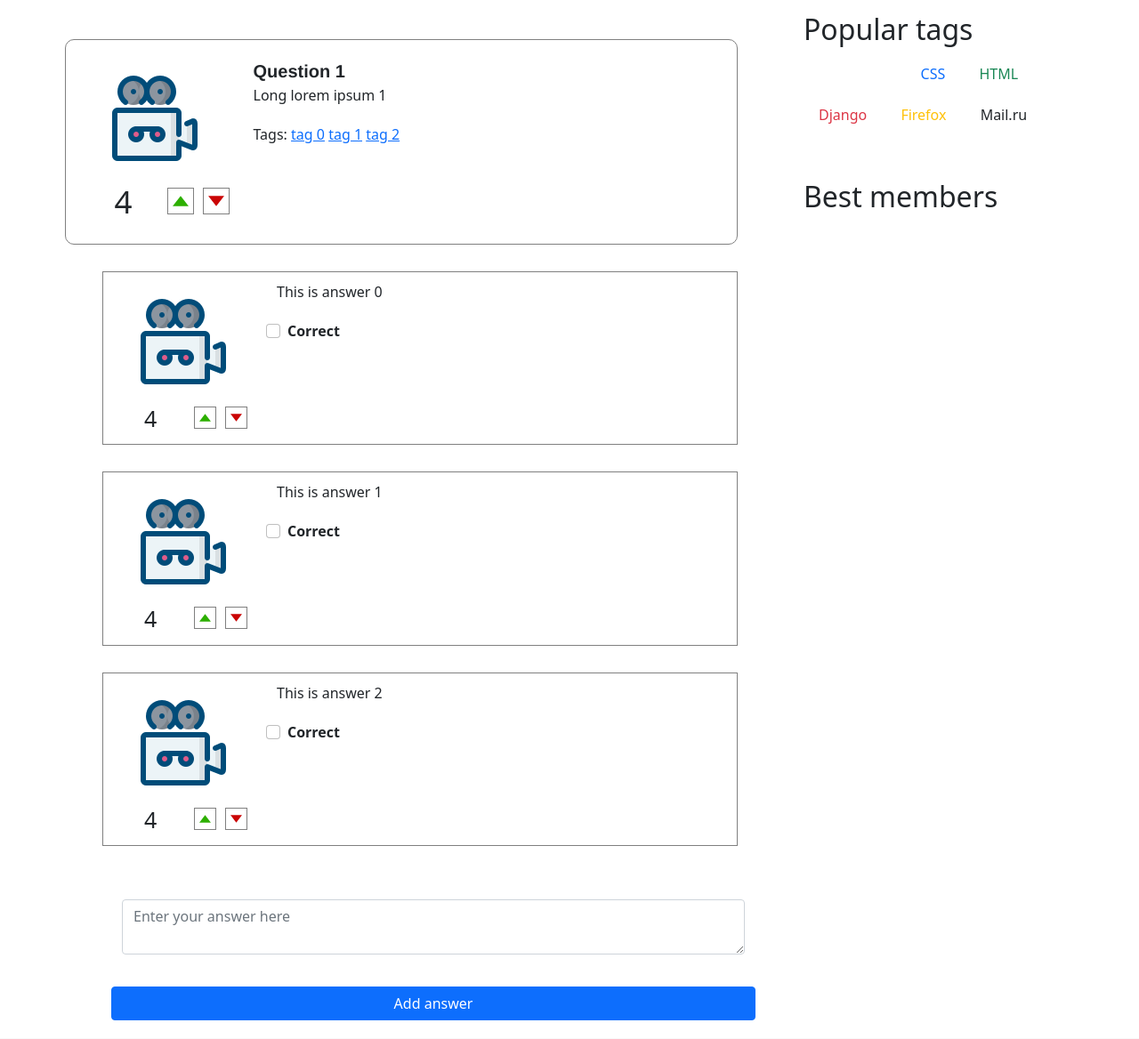
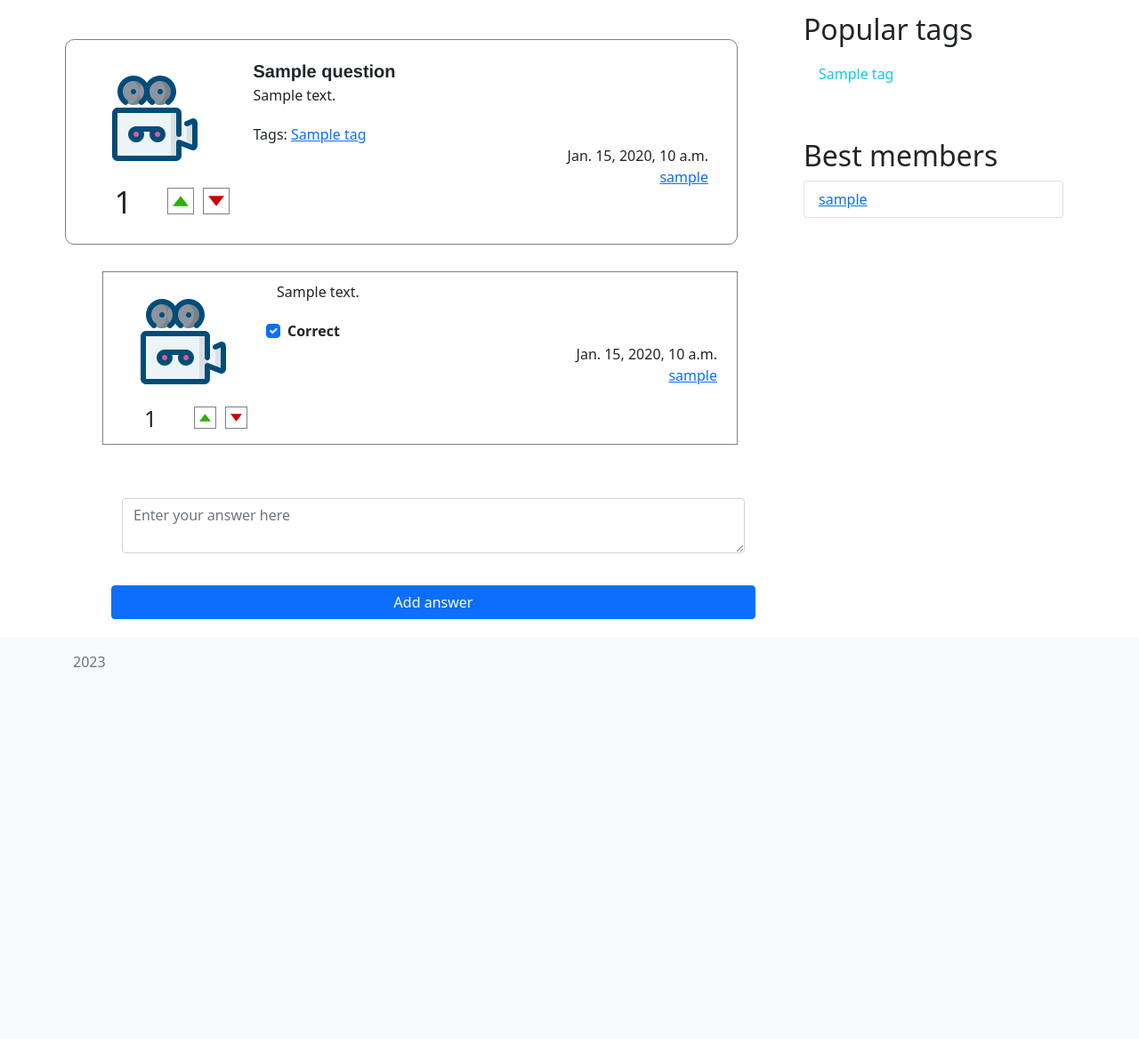
Before and after one commit to mazi-k/WebTechnology, a Django app: page /question/1 in a window 1280 px wide. Shown: the part 66-1234 px from the top of the page at 89% size. After the commit the page ends 816 px from the top, so only its background shows below. Run offline with Django 4.2, Linux system fonts and the light colour scheme; tables that the repository leaves empty hold one stand-in row (values such as "Sample post"); some libraries are stand-ins or nearby versions.

Commit message:
add data showing

```diff
--- a/app/views.py
+++ b/app/views.py
@@ -1,22 +1,6 @@
 from django.core.paginator import Paginator, PageNotAnInteger, EmptyPage
-from django.shortcuts import render
-from .models import Question, Answer, get_best_members, get_popular_tags
-
-
-QUESTIONS = [
-    {
-        'id': i,
-        'title': f'Question {i}',
-        'content': f'Long lorem ipsum {i}'
-    } for i in range(35)
-]
-
-TAGS = [
-    {
-        'id': i,
-        'tag': f'tag {i}'
-    } for i in range(3)
-]
+from django.shortcuts import render, get_object_or_404
+from .models import Question, Answer, Tag, get_best_members, get_popular_tags
 
 
 def paginate(objects, page, per_page=10):
@@ -36,52 +20,56 @@ def index(request):
         questions = paginate(page_list, 1)
 
     return render(request, 'index.html', {'questions': questions,
-                                          'tags': get_popular_tags(),
-                                          'users': get_best_members()})
+                                          'popular_tags': get_popular_tags(),
+                                          'best_members': get_best_members()})
 
 
 def login(request):
-    return render(request, 'login.html')
+    return render(request, 'login.html', {'popular_tags': get_popular_tags(),
+                                          'best_members': get_best_members()})
 
 
 def ask(request):
-    return render(request, 'ask.html')
+    return render(request, 'ask.html', {'popular_tags': get_popular_tags(),
+                                        'best_members': get_best_members()})
 
 
 def by_tag(request, tag_id):
-    item_tag = TAGS[tag_id]
+    tag = Tag.objects.get(id=tag_id)
+    by_tag_list = Question.objects.tag_questions(tag)
     page = request.GET.get('page', 1)
 
     try:
-        questions = paginate(QUESTIONS, page)
+        questions = paginate(by_tag_list, page)
     except PageNotAnInteger:
-        questions = paginate(QUESTIONS, 1)
+        questions = paginate(by_tag_list, 1)
     except EmptyPage:
-        questions = paginate(QUESTIONS, 1)
+        questions = paginate(by_tag_list, 1)
 
-    return render(request, 'by_tags.html', {'tag': item_tag, 'questions': questions, 'tags': TAGS})
+    return render(request, 'by_tags.html', {'tag': tag,
+                                            'questions': questions,
+                                            'popular_tags': get_popular_tags(),
+                                            'best_members': get_best_members()})
 
 
 def question(request, question_id):
-    answers = [
-        {
-            'id': i,
-            'content': f'This is answer {i}',
-            'is_correct': True
-        } for i in range(3)
-    ]
+    question_item = get_object_or_404(Question.objects.questions(), pk=question_id)
+    answers = Answer.objects.hot_answers().filter(question_id=question_id)
 
-    item = QUESTIONS[question_id]
-
-    return render(request, 'question.html', {'question': item, 'answers': answers, 'tags': TAGS})
+    return render(request, 'question.html', {'question': question_item,
+                                             'answers': answers,
+                                             'popular_tags': get_popular_tags(),
+                                             'best_members': get_best_members()})
 
 
 def settings(request):
-    return render(request, 'settings.html')
+    return render(request, 'settings.html', {'popular_tags': get_popular_tags(),
+                                             'best_members': get_best_members()})
 
 
 def signup(request):
-    return render(request, 'signup.html')
+    return render(request, 'signup.html', {'popular_tags': get_popular_tags(),
+                                           'best_members': get_best_members()})
 
 
 def hot_questions(request):
@@ -95,4 +83,6 @@ def hot_questions(request):
     except EmptyPage:
         questions = paginate(page_list, 1)
 
-    return render(request, 'hot.html', {'questions': questions, 'tags': TAGS})
+    return render(request, 'hot.html', {'questions': questions,
+                                        'popular_tags': get_popular_tags(),
+                                        'best_members': get_best_members()})
--- a/templates/by_tags.html
+++ b/templates/by_tags.html
@@ -10,7 +10,7 @@
 
 <div class="row">
     <div class="col-md-auto page-title">
-        <h1>Tag: {{ tag.tag }}</h1>
+        <h1>Tag: {{ tag.name }}</h1>
     </div>
 </div>
 
--- a/templates/components/answer-item.html
+++ b/templates/components/answer-item.html
@@ -6,7 +6,7 @@
 
         <div class="row">
             <div class="col-6">
-                <div style="font-size: 25px; text-align:center;">4</div>
+                <div style="font-size: 25px; text-align:center;">{{ answer.likes }}</div>
             </div>
             <div class="col-6" style="text-align:left;">
                 <div class="row">
@@ -18,12 +18,21 @@
     </div>
 
     <div class="col-9">
-        <div> {{ answer.content }}
+        <div> {{ answer.answer }}
             <div class="row">
                 <div class="form-check" style="margin-top: 20px;">
-                    <input type="checkbox" id="{{ answer.id }}" class="form-check-input" value="">
-                    <label for="{{ answer.id }}" class="form-check-label"> Correct </label>
+                    {% if answer.is_correct is True %}
+                        <input type="checkbox" id="{{ answer.id }}" class="form-check-input" checked value="">
+                        <label for="{{ answer.id }}" class="form-check-label"> Correct </label>
+                    {% else %}
+                        <input type="checkbox" id="{{ answer.id }}2" class="form-check-input" value="">
+                        <label for="{{ answer.id }}2" class="form-check-label"> Correct </label>
+                    {% endif %}
+
                 </div>
+                <div style="text-align:right;">{{ answer.timestamp }}</div>
+                <a style="text-align:right;" href="#">{{ answer.author }}</a>
+
             </div>
         </div>
     </div>
--- a/templates/layouts/base.html
+++ b/templates/layouts/base.html
@@ -21,6 +21,9 @@
           font-size: 3.5rem;
         }
       }
+
+
+
 
 
     </style>
@@ -85,21 +88,15 @@
                 <div class="row" style="margin-left: 50px;">
                     <h2>Popular tags</h2>
                     <div>
-                        {% for tag in tags %}
-                        <a class="tags btn btn-outline-info" href="{% url 'tag' tag.id %}">{{ tag.name }}</a>
+                        {% for tag in popular_tags %}
+                            <a class="tags btn btn-outline-info" href="{% url 'tag' tag.id %}">{{ tag.name }}</a>
                         {% endfor %}
-
-                        <span class="tags btn btn-outline-primary">CSS</span>
-                        <span class="tags btn btn-outline-success">HTML</span>
-                        <span class="tags btn btn-outline-danger">Django</span>
-                        <span class="tags btn btn-outline-warning">Firefox</span>
-                        <span class="tags btn btn-outline-dark">Mail.ru</span>
 
                     </div>
                     <div style="margin-top: 50px;">
                         <h2>Best members</h2>
                         <ul class="list-group">
-                            {% for user in users %}
+                            {% for user in best_members %}
                             <li class="list-group-item"><a href="">{{ user.user.username }}</a></li>
                             {% endfor %}
                         </ul>
--- a/templates/question.html
+++ b/templates/question.html
@@ -13,7 +13,7 @@
         <img src="../static/img/image.png" alt="" class="question-image">
         <div class="row">
             <div class="col-6">
-                <div style="font-size: 35px; text-align:center;">4</div>
+                <div style="font-size: 35px; text-align:center;">{{ question.likes }}</div>
             </div>
             <div class="col-6" style="text-align:left;">
                 <div class="row">
@@ -29,10 +29,12 @@
         <div class="row">
             <div class="col-md-auto" style="margin-top: 20px;">
                 Tags:
-                {% for tag in tags %}
-                <a href="{% url 'tag' tag.id %}">{{ tag.tag }}</a>
+                {% for tag in question.tag.all %}
+                <a href="{% url 'tag' tag.id %}">{{ tag.name }}</a>
                 {% endfor %}
             </div>
+            <div style="text-align:right;">{{ question.timestamp }}</div>
+            <a style="text-align:right;" href="#">{{ question.author }}</a>
         </div>
     </div>
 </div>
```
Also changed, not shown: templates/components/question-item.html (+5 -3 lines).
